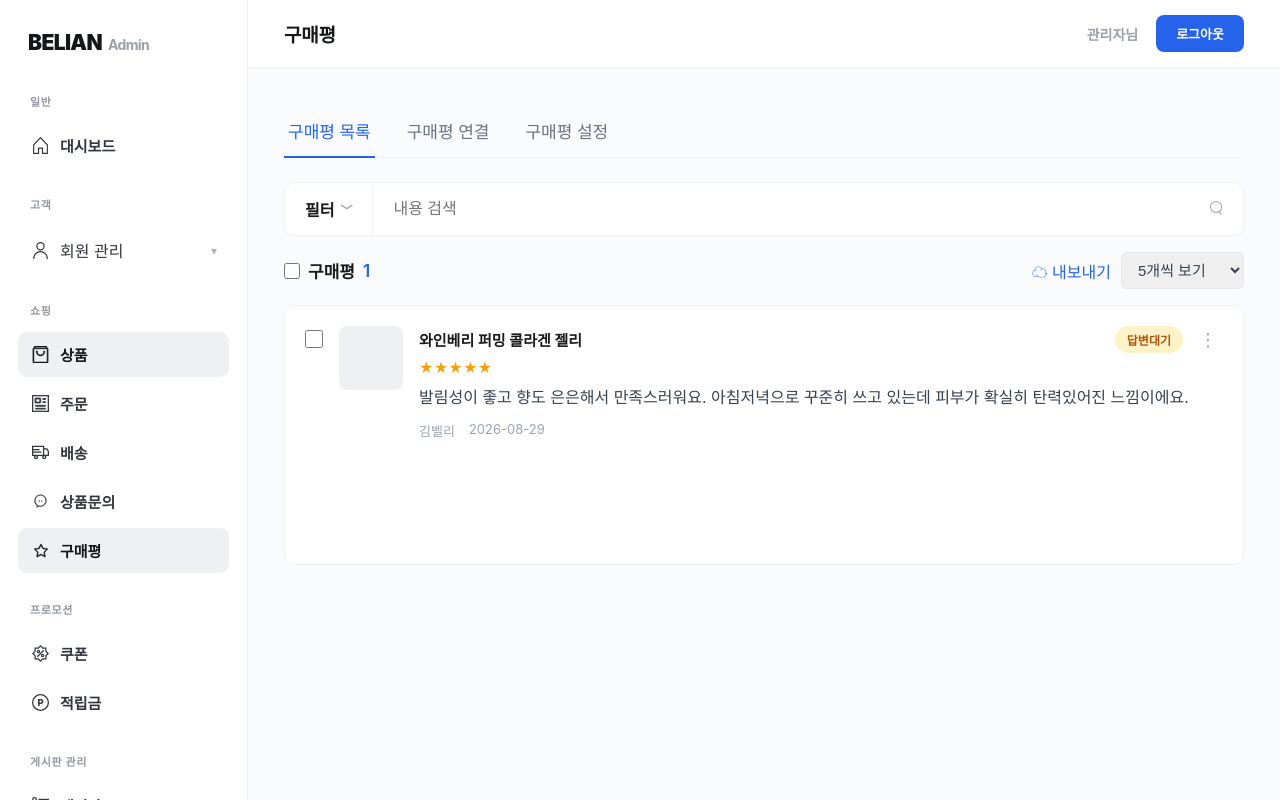
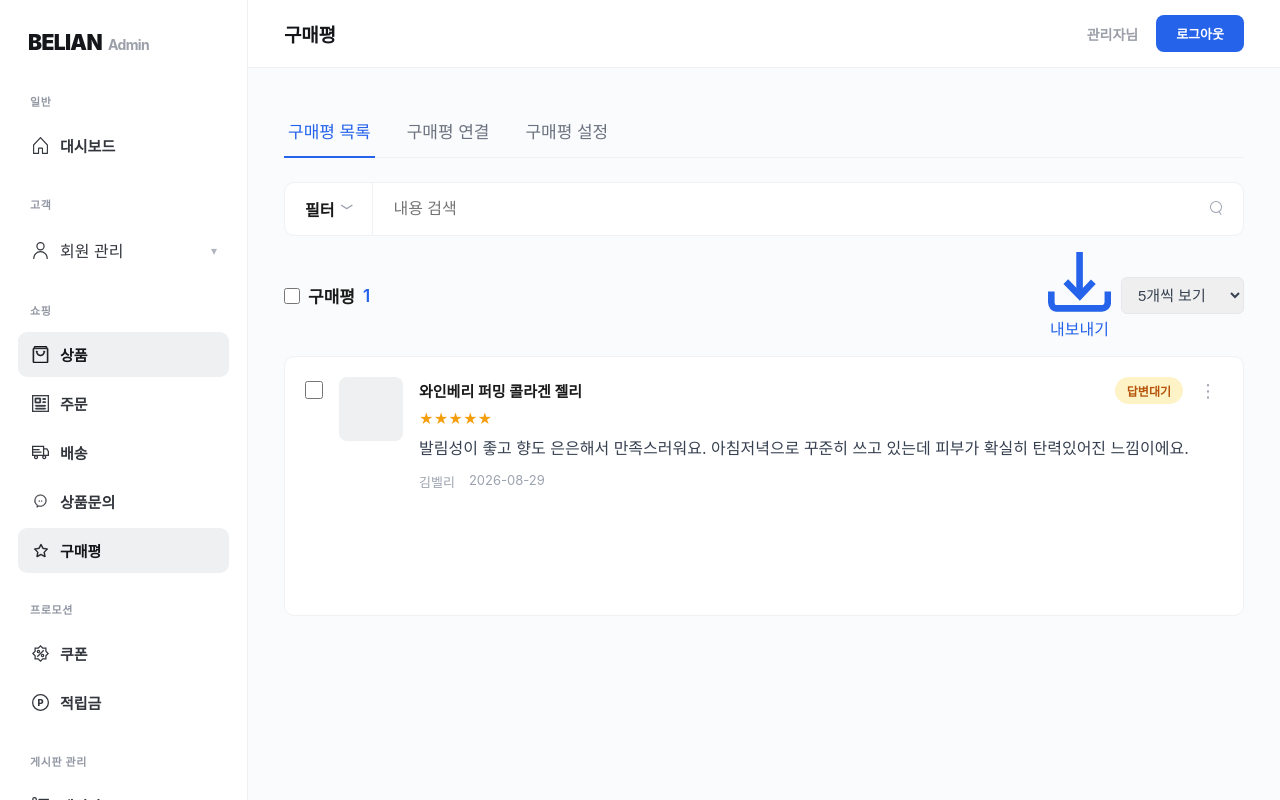
Before and after one commit to youzam136-sudo/belian-admin, a React (Vite) app: page /products/reviews in a window 1280 px wide. Shown: the top 800 px of the page. Built offline with nearby package versions, Linux system fonts and the light colour scheme.

Commit message:
Update ReviewsPage.tsx

```diff
--- a/src/pages/ReviewsPage.tsx
+++ b/src/pages/ReviewsPage.tsx
@@ -1,6 +1,7 @@
 import { useState } from "react";
 import "../styles/reviews.css";
 import { SearchIcon } from "../components/icons/SearchIcon";
+import { ExportIcon } from "../components/icons/ExportIcon";
 
 function ReviewsPage() {
   const [activeTab, setActiveTab] = useState<
@@ -324,7 +325,7 @@ function ReviewsListTab() {
             className="reviews-list__export"
             onClick={() => setIsExportModalOpen(true)}
           >
-            ☁ 내보내기
+            <ExportIcon className="export-icon-svg" /> 내보내기
           </button>
           <select className="reviews-list__page-size">
             <option>5개씩 보기</option>
```
